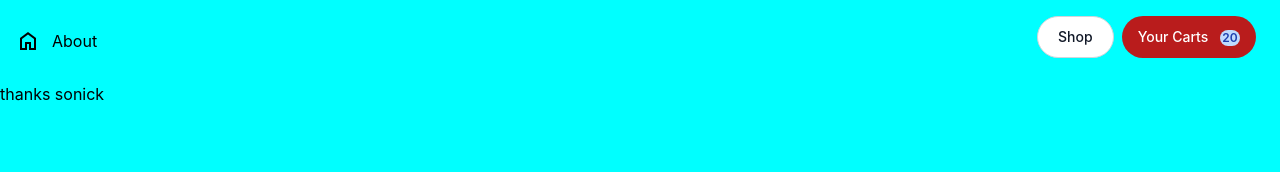
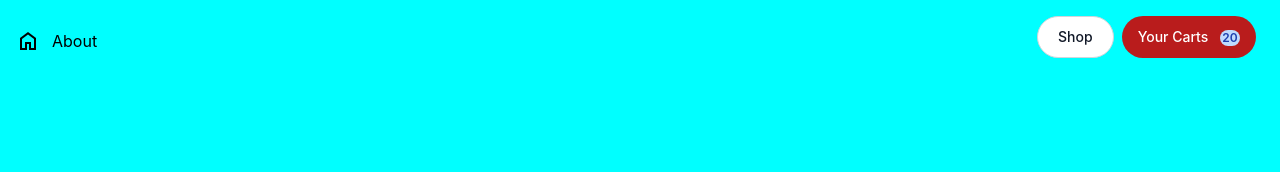
Before and after one commit to Sonickmumba/shopping-cart, a React (Vite) app: page / in a window 1280 px wide. Shown: the top 172 px of the page. Built offline with nearby package versions, Linux system fonts and the light colour scheme.

Commit message:
Add color to the cart button

```diff
--- a/src/App.jsx
+++ b/src/App.jsx
@@ -8,7 +8,6 @@ function App() {
     <>
       <div className="card">
         <Header />
-        <p className="try">thanks sonick </p>
       </div>
     </>
   )
--- a/src/components/header/Header.jsx
+++ b/src/components/header/Header.jsx
@@ -7,7 +7,7 @@ const Header = () => {
         <button type="button">About</button>
       </div>
       <div className="shop-div flex">
-      <button className="text-gray-900 bg-white border border-gray-300 focus:outline-none hover:bg-gray-100 focus:ring-4 focus:ring-gray-200 font-medium rounded-full text-sm px-5 py-2.5 mr-2 mb-2 dark:bg-gray-800 dark:text-white dark:border-gray-600 dark:hover:bg-gray-700 dark:hover:border-gray-600 dark:focus:ring-gray-700">Shop</button>
+        <button className="text-gray-900 bg-white border border-gray-300 focus:outline-none hover:bg-gray-100 focus:ring-4 focus:ring-gray-200 font-medium rounded-full text-sm px-5 py-2.5 mr-2 mb-2 dark:bg-gray-800 dark:text-white dark:border-gray-600 dark:hover:bg-gray-700 dark:hover:border-gray-600 dark:focus:ring-gray-700">Shop</button>
         <button className="text-white bg-red-700 hover:bg-red-800 focus:outline-none focus:ring-4 focus:ring-red-300 font-medium rounded-full text-sm px-4 py-2.5 text-center mr-2 mb-2 dark:bg-red-600 dark:hover:bg-red-700 dark:focus:ring-red-900">Your Carts <span className="inline-flex items-center justify-center w-5 h-4 p-2 ml-2 text-xs font-semibold text-blue-800 bg-blue-200 rounded-full">20</span></button>
       </div>
 
```
